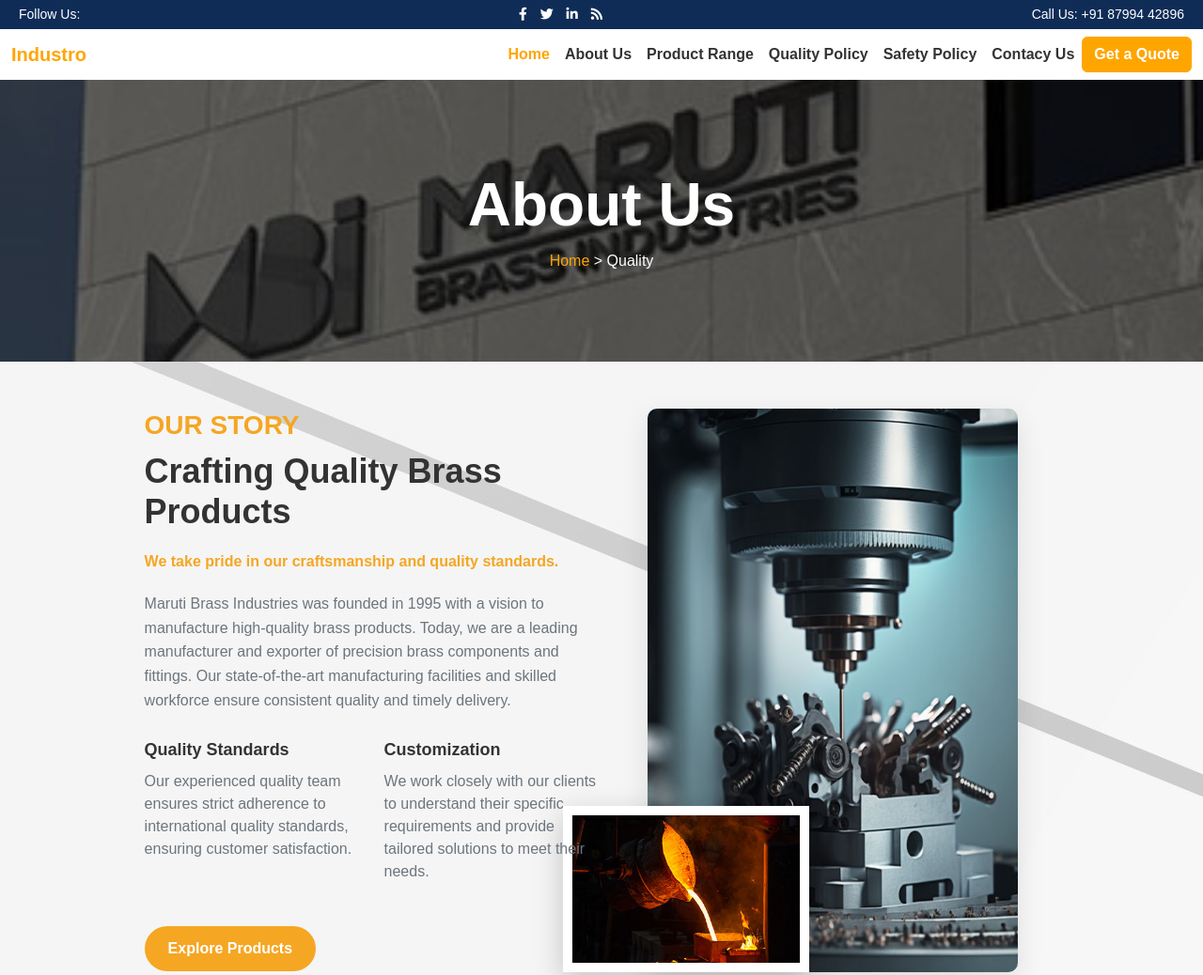
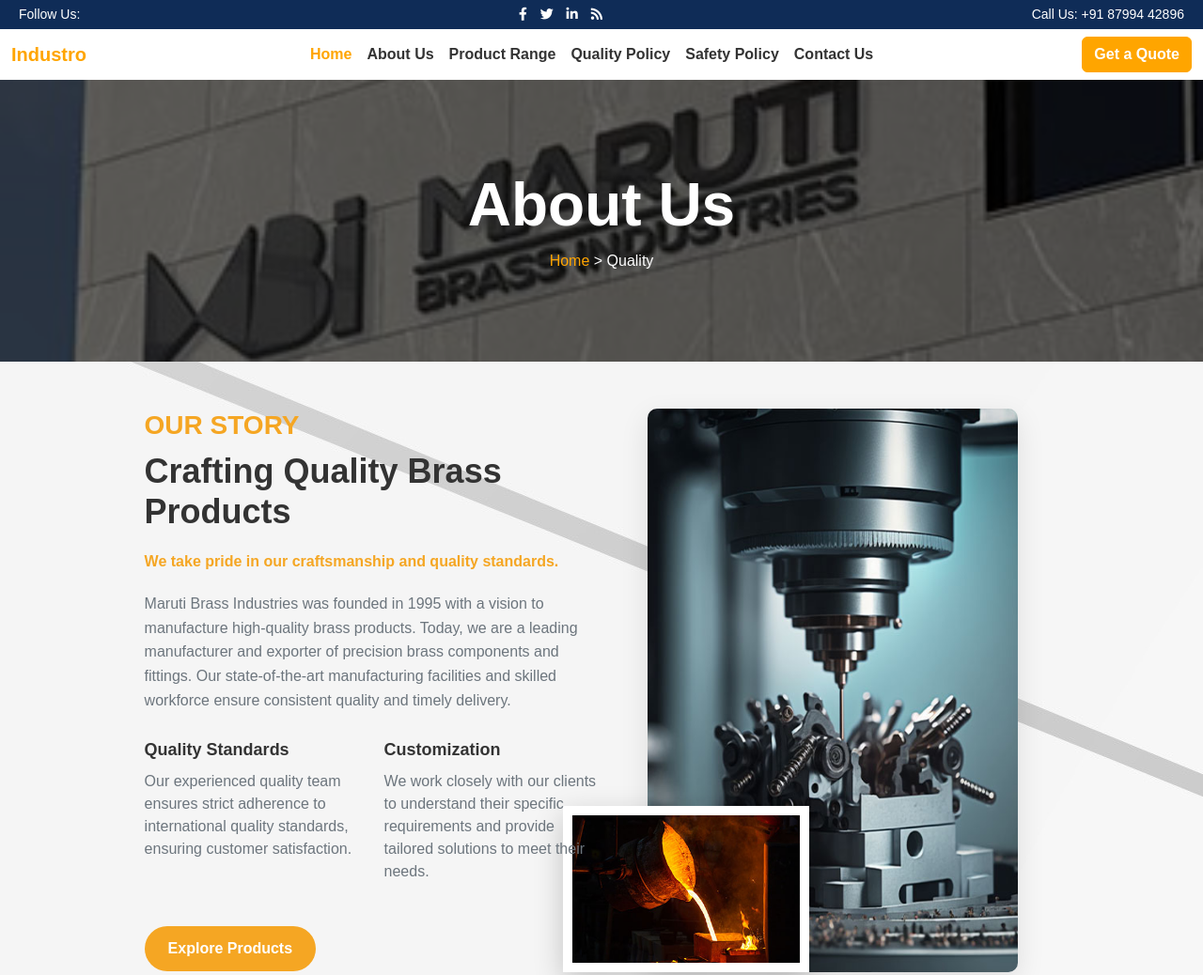
Before and after one commit to SarangSantoki/business-website, a plain HTML site: page AboutUs.html in a window 1280 px wide. Shown: the top 1038 px of the page at 94% size. Drawn offline with nearby package versions, Linux system fonts and the light colour scheme.

Commit message:
Update AboutUs.html
Signed-off-by: Sarang Santoki <171550945+SarangSantoki@users.noreply.github.com>

```diff
--- a/AboutUs.html
+++ b/AboutUs.html
@@ -13,7 +13,7 @@
 
 
 
-    <div class="navbar-top d-flex justify-content-between">
+  <div class="navbar-top d-flex justify-content-between">
         <div>Follow Us:</div>
         <div class="social-icons">
             <a href="#"><i class="fab fa-facebook-f"></i></a>
@@ -24,15 +24,15 @@
         <div>Call Us: +91 87994 42896</div>
     </div>
 
-
     <nav class="navbar navbar-expand-lg navbar-custom sticky-top">
         <div class="container-fluid">
             <a class="navbar-brand" href="#">Industro</a>
-            <button class="navbar-toggler" type="button" data-bs-toggle="collapse" data-bs-target="#navbarNav" aria-controls="navbarNav" aria-expanded="false" aria-label="Toggle navigation">
+            <button class="navbar-toggler" type="button" data-bs-toggle="collapse" data-bs-target="#navbarNav"
+                aria-controls="navbarNav" aria-expanded="false" aria-label="Toggle navigation">
                 <span class="navbar-toggler-icon"></span>
             </button>
             <div class="collapse navbar-collapse" id="navbarNav">
-                <ul class="navbar-nav">
+                <ul class="navbar-nav mx-auto">
                     <li class="nav-item">
                         <a class="nav-link active" aria-current="page" href="index.html">Home</a>
                     </li>
@@ -49,15 +49,17 @@
                         <a class="nav-link" href="safetypolicy.html">Safety Policy</a>
                     </li>
                     <li class="nav-item">
-                        <a class="nav-link" href="ContactUs.html">Contacy Us</a>
-                    </li>
-                    <li class="nav-item">
-                        <a class="btn btn-quote" href="livechat.html">Get a Quote</a>
+                        <a class="nav-link" href="ContactUs.html">Contact Us</a>
                     </li>
                 </ul>
+                <a class="btn btn-quote" href="livechat.html">Get a Quote</a>
             </div>
         </div>
     </nav>
+
+
+
+
     <section class="safety-section">
         <div class="banner">
             <div class="banner-content">
```
